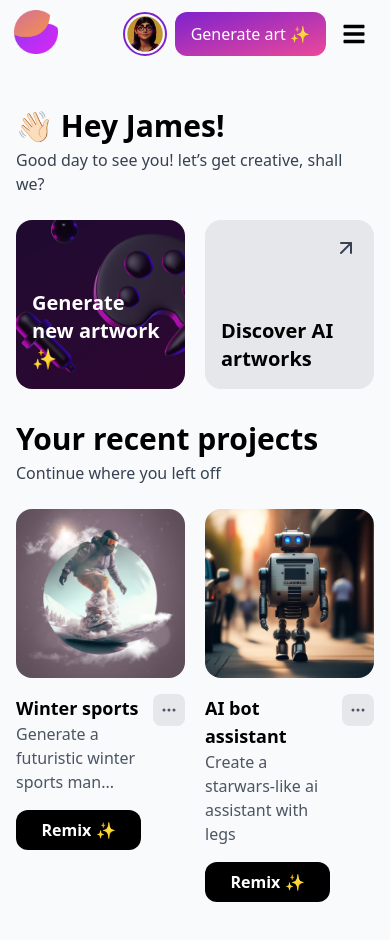
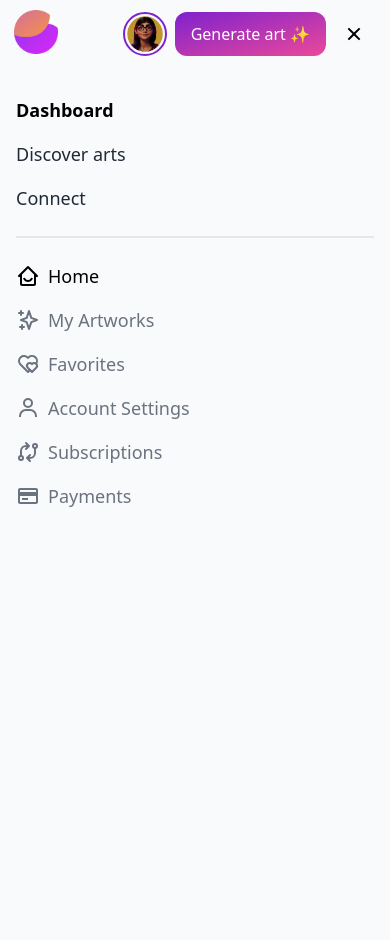
Before and after one commit to seesmof/Ber-Generation-Website, a React (Vite) app: page / in a window 390 px wide. Both pictures are taken after a click on the button 354 px from the left and 34 px from the top of the page. Built offline with nearby package versions, Linux system fonts and the light colour scheme.

Commit message:
feat: add working mobile menu

```diff
--- a/src/components/Navbar.jsx
+++ b/src/components/Navbar.jsx
@@ -1,9 +1,23 @@
-import React from "react";
+import React, { useState } from "react";
 import Logo from "../assets/logo.png";
 import ProfilePicture from "../assets/profile.png";
-import { FaBars } from "react-icons/fa";
+import { FaBars, FaCross } from "react-icons/fa";
+import {
+  BiCreditCard,
+  BiCross,
+  BiHomeSmile,
+  BiMenu,
+  BiUser,
+} from "react-icons/bi";
+import { HiOutlineSparkles, HiSparkles } from "react-icons/hi";
+import { RiCloseLine, RiHeartsLine } from "react-icons/ri";
+import { AiOutlineUser } from "react-icons/ai";
+import { TbCross, TbExchange, TbHearts } from "react-icons/tb";
+import { BsCreditCard2Back, BsHearts } from "react-icons/bs";
 
 const Navbar = () => {
+  const [isOpen, setIsOpen] = useState(false);
+
   return (
     <>
       <nav className="flex flex-row sticky top-0 z-50 justify-between px-4 py-3 bg-background">
@@ -23,11 +37,83 @@ const Navbar = () => {
             Generate art ✨
           </button>
 
-          <button className="hover:bg-gray-200 rounded-xl p-2 ml-2">
-            <FaBars className="text-2xl" />
+          <button
+            className="hover:bg-gray-200 rounded-xl p-2 ml-2"
+            onClick={() => setIsOpen(!isOpen)}
+          >
+            {!isOpen ? (
+              <BiMenu className="text-2xl" />
+            ) : (
+              <RiCloseLine className="text-2xl" />
+            )}
           </button>
         </div>
       </nav>
+
+      <div
+        className={`bg-background absolute h-screen w-full top-20 z-50 flex-col p-4 ${
+          isOpen ? "block" : "hidden"
+        }`}
+      >
+        <div className="flex flex-col gap-4">
+          <a href="#" className="active-link">
+            Dashboard
+          </a>
+          <a href="#" className="nav-link">
+            Discover arts
+          </a>
+          <a href="#" className="nav-link">
+            Connect
+          </a>
+        </div>
+
+        <div className="h-[2px] my-6 bg-gray-200 w-full"></div>
+
+        <div className="flex flex-col gap-4">
+          <a
+            href="#"
+            className="text-lg font-medium flex flex-row items-center gap-2"
+          >
+            <BiHomeSmile className="text-2xl" />
+            Home
+          </a>
+          <a
+            href="#"
+            className="text-gray-500 text-lg font-medium flex flex-row items-center gap-2"
+          >
+            <HiOutlineSparkles className="text-2xl" />
+            My Artworks
+          </a>
+          <a
+            href="#"
+            className="text-gray-500 text-lg font-medium flex flex-row items-center gap-2"
+          >
+            <TbHearts className="text-2xl" />
+            Favorites
+          </a>
+          <a
+            href="#"
+            className="text-gray-500 text-lg font-medium flex flex-row items-center gap-2"
+          >
+            <BiUser className="text-2xl" />
+            Account Settings
+          </a>
+          <a
+            href="#"
+            className="text-gray-500 text-lg font-medium flex flex-row items-center gap-2"
+          >
+            <TbExchange className="text-2xl" />
+            Subscriptions
+          </a>
+          <a
+            href="#"
+            className="text-gray-500 text-lg font-medium flex flex-row items-center gap-2"
+          >
+            <BiCreditCard className="text-2xl" />
+            Payments
+          </a>
+        </div>
+      </div>
     </>
   );
 };
--- a/src/index.css
+++ b/src/index.css
@@ -3,25 +3,10 @@
 @tailwind utilities;
 
 @layer components {
-  .button {
-    @apply active:scale-95 inline-block px-4 py-1 font-medium duration-300 rounded-md;
+  .active-link {
+    @apply font-bold text-lg;
   }
-  .button-gray {
-    @apply bg-slate-600 hover:bg-slate-700;
-  }
-  .button-blue {
-    @apply hover:bg-blue-700 bg-blue-600;
-  }
-  .button-red {
-    @apply hover:bg-red-700 bg-red-600;
-  }
-  .button-green {
-    @apply hover:bg-green-700 bg-green-600;
-  }
-  .button-yellow {
-    @apply hover:bg-yellow-700 bg-yellow-600;
-  }
-  .button-orange {
-    @apply hover:bg-orange-700 bg-orange-600;
+  .nav-link {
+    @apply font-medium text-lg text-gray-800;
   }
 }
```
